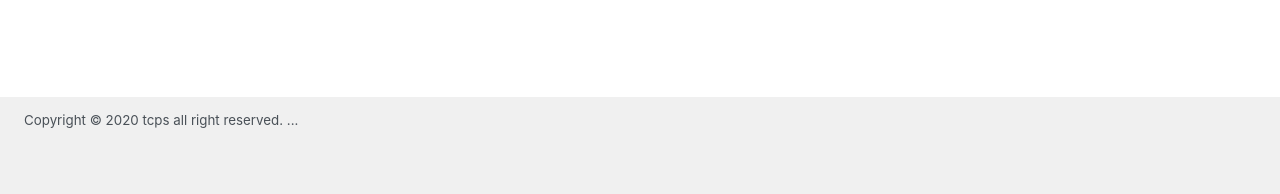
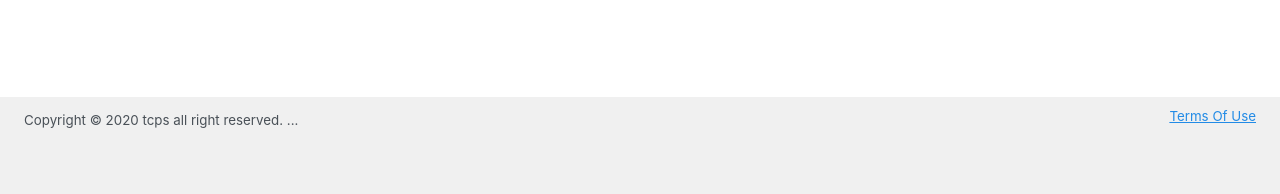
Before and after one commit to ttcps/ttcps.github.io, a Jekyll site: the page built from archive.md, in a window 1280 px wide. Shown: the part 724-918 px from the top of the page. Built offline with Jekyll 4.4.1, drawn with Linux system fonts in a browser that asks for light colours.

Commit message:
Update default.html

```diff
--- a/_layouts/default.html
+++ b/_layouts/default.html
@@ -12,16 +12,7 @@
       </main>
     </div>
 
-    <div style="padding-top: 10px;padding-bottom: 50px;padding-left: var(--spacer-2);padding-right: var(--spacer-2);margin-left: auto;margin-right: auto;background-color: #f0f0f0;position:absolute;width: 100%;height: 100px;">
-    <footer class="footer" style="margin: 0px">
-        <small>
-          Copyright © <time datetime="2020-12-03T23:11:46+08:00">2020</time> tcps all right reserved.
-        </small>
-        <small>
-          <a href="javascript:location.reload();" style="text-decoration: none; color: #495057">{{ site.github.build_revision | truncate: 7, "" }}</a><a href="/info" style="text-decoration: none; color: #495057">...</a>
-        </small>
-      </footer>
-    </div>
+    {% include footer.html %}
 
     {% if site.ga_analytics %}
      <script>
```
